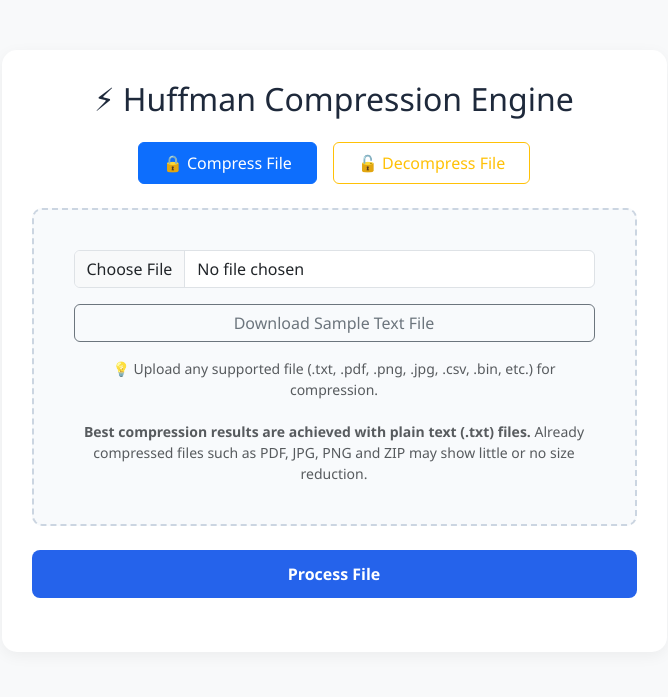
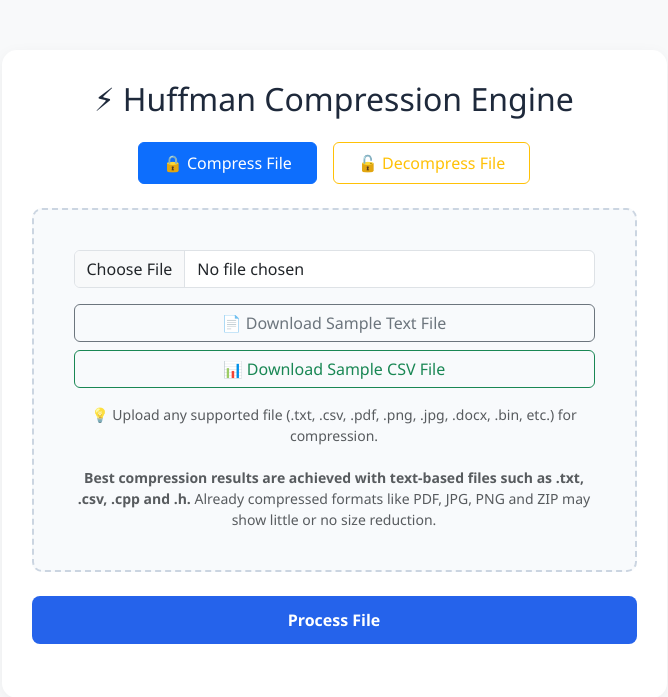
Before and after one commit to Jagdish410/Huffman-Compressor, a Flask app: page / in a window 1280 px wide. Shown: the top 697 px of the page, without its empty margins (306-974 px from the left). Run offline with Flask 3, Linux system fonts and the light colour scheme; some libraries are stand-ins or nearby versions.

Commit message:
Add sample CSV download

```diff
--- a/templates/index.html
+++ b/templates/index.html
@@ -130,10 +130,19 @@
 
                             <input type="file" name="file" id="file_input" class="form-control mb-3" required>
 
-                            <a id="sample_button" href="{{ url_for('static', filename='sample.txt') }}"
-                                class="btn btn-outline-secondary mb-3" download>
-                                Download Sample Text File
-                            </a>
+                            <div id="sample_buttons">
+
+                                <a href="{{ url_for('static', filename='sample.txt') }}"
+                                    class="btn btn-outline-secondary mb-2 d-block" download>
+                                    📄 Download Sample Text File
+                                </a>
+
+                                <a href="{{ url_for('static', filename='sample_employees.csv') }}"
+                                    class="btn btn-outline-success mb-3 d-block" download>
+                                    📊 Download Sample CSV File
+                                </a>
+
+                            </div>
 
                             <p class="text-muted small mb-0" id="upload_note">
                                 💡 Best compression results are achieved with plain text (.txt) files.
@@ -159,7 +168,6 @@
                     </h5>
 
                     <div class="row g-3 mb-3">
-
                         <div class="col-6">
 
                             <div class="metric-box">
@@ -222,28 +230,26 @@
 
     </div>
 
-
     <script>
 
         const compress = document.getElementById("mode_compress");
         const decompress = document.getElementById("mode_decompress");
         const note = document.getElementById("upload_note");
-        const sampleButton = document.getElementById("sample_button");
+        const sampleButtons = document.getElementById("sample_buttons");
 
         function updateNote() {
 
             if (compress.checked) {
 
-                sampleButton.style.display = "block";
-                sampleButton.style.margin = "0 auto 1rem auto";
+                sampleButtons.style.display = "block";
 
                 note.innerHTML =
-                    "💡 Upload any supported file (.txt, .pdf, .png, .jpg, .csv, .bin, etc.) for compression.<br><br><strong>Best compression results are achieved with plain text (.txt) files.</strong> Already compressed files such as PDF, JPG, PNG and ZIP may show little or no size reduction.";
+                    "💡 Upload any supported file (.txt, .csv, .pdf, .png, .jpg, .docx, .bin, etc.) for compression.<br><br><strong>Best compression results are achieved with text-based files such as .txt, .csv, .cpp and .h.</strong> Already compressed formats like PDF, JPG, PNG and ZIP may show little or no size reduction.";
 
             }
             else {
 
-                sampleButton.style.display = "none";
+                sampleButtons.style.display = "none";
 
                 note.innerHTML =
                     "🔓 <strong>Please upload only a .huff file for decompression.</strong>";
@@ -251,6 +257,7 @@
             }
 
         }
+
         compress.addEventListener("change", updateNote);
         decompress.addEventListener("change", updateNote);
 
```
